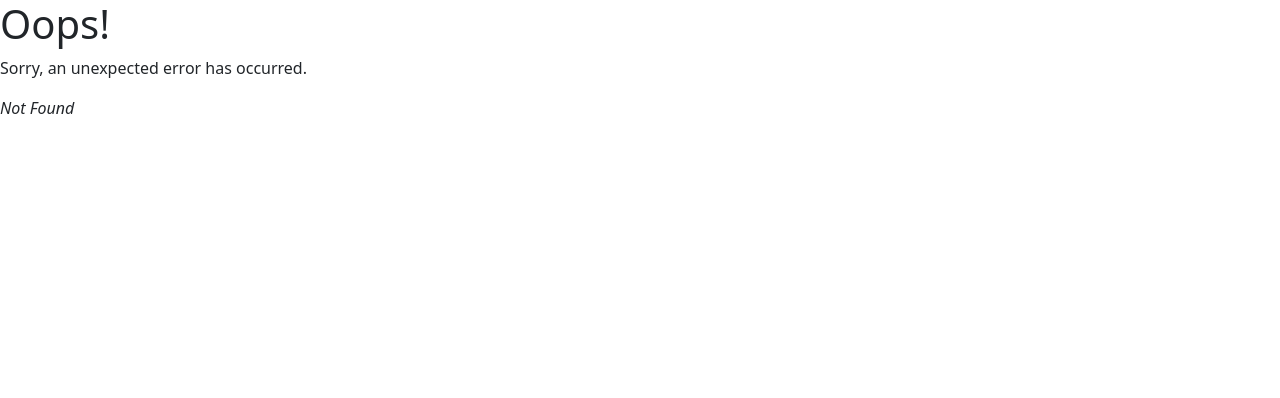
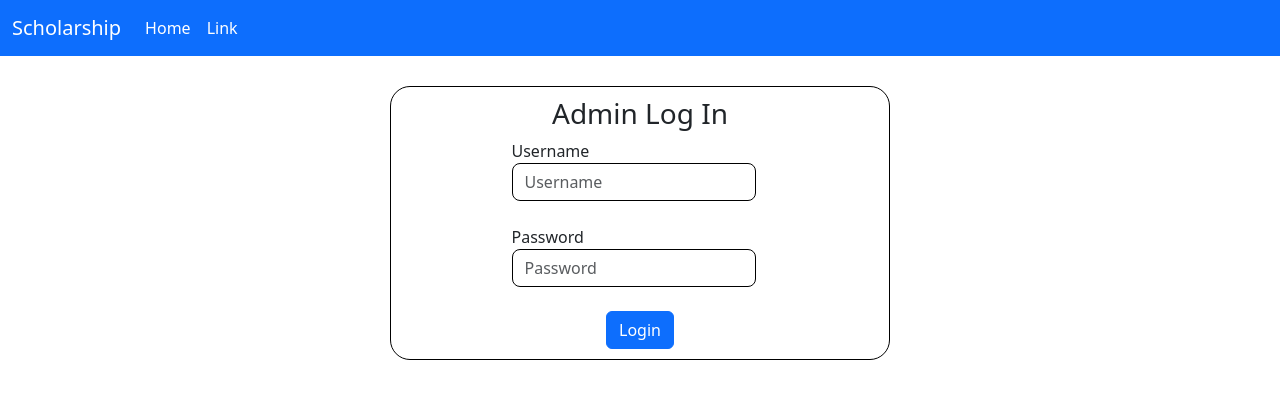
Before and after one commit to akashvaidya23/Student-Scholarship, a React (Vite) app: page /admin/login in a window 1280 px wide. Before the commit this address had no page. Shown: the top 398 px of the page. Built offline with nearby package versions, Linux system fonts and the light colour scheme.

Commit message:
Admin login page added.

```diff
--- /dev/null
+++ b/src/components/Admin/Login/AdminLogin.jsx
@@ -0,0 +1,51 @@
+import { useEffect } from "react";
+import style from "./AdminLogin.module.css";
+import { Button } from "react-bootstrap";
+import Form from "react-bootstrap/Form";
+
+const AdminLogin = () => {
+    useEffect(() => {
+        document.title = "Admin Sign In";
+    }, []);
+
+    const studentLogin = (e) => {
+        e.preventDefault();
+        alert("login");
+    };
+
+    return (
+        <div className={style.main}>
+            <h3>Admin Log In</h3>
+            <form id="studentLogin" onSubmit={studentLogin}>
+                <div>
+                    <label htmlFor="username">Username</label>
+                    <br />
+                    <Form.Control
+                        type="text"
+                        placeholder="Username"
+                        className={style.input}
+                    />
+                </div>
+                <br />
+                <div>
+                    <label htmlFor="password">Password</label>
+                    <br />
+                    <Form.Control
+                        type="password"
+                        placeholder="Password"
+                        className={style.input}
+                    />
+                </div>
+                <br />
+                <div className={style.button}>
+                    <Button type="submit" varient="primary">
+                        Login
+                    </Button>
+                </div>
+                <br />
+            </form>
+        </div>
+    );
+};
+
+export default AdminLogin;
--- /dev/null
+++ b/src/components/Admin/Login/AdminLogin.module.css
@@ -0,0 +1,39 @@
+.main {
+    display: flex;
+    flex-direction: column;
+    flex-wrap: wrap;
+    width: 500px;
+    max-width: 95%;
+    margin-right: auto;
+    margin-left: auto;
+    margin-top: 30px;
+    border: 1px solid black;
+    border-radius: 20px;
+    padding: 10px;
+    justify-content: center;
+    align-items: center;
+}
+
+.button {
+    display: inline-flex;
+    justify-content: center;
+    gap: 10px;
+    width: 100%;
+    text-align: center;
+}
+
+.input {
+    border-color: black;
+    border-radius: 8px;
+    width: 95%;
+    max-width: 100%;
+}
+
+.para {
+    text-align: center;
+    margin-top: 10px;
+}
+
+.link {
+    text-decoration: none;
+}
--- a/src/components/Home/Home.jsx
+++ b/src/components/Home/Home.jsx
@@ -7,13 +7,13 @@ const Home = () => {
     <>
       <h4 className={style.heading}>I AM A</h4>
       <div className={style.home}>
-        <Button as={Link} to={"student/login"} variant="secondary">
+        <Button as={Link} to={"student/login"} variant="outline-primary">
           Student
         </Button>
-        <Button as={Link} to={"teacher/login"} variant="primary">
+        <Button as={Link} to={"teacher/login"} variant="outline-primary">
           Teacher
         </Button>
-        <Button variant="success">Admin</Button>
+        <Button as={Link} to={"admin/login"} variant="outline-primary">Admin</Button>
       </div>
     </>
   );
--- a/src/main.jsx
+++ b/src/main.jsx
@@ -11,6 +11,7 @@ import TeacherLogin from "./components/Teacher/Login/TeacherLogin.jsx";
 import Register from "./components/Student/Register/Register.jsx";
 import Home from "./components/Home/Home.jsx";
 import TeacherRegister from "./components/Teacher/Register/TeacherRegister.jsx";
+import AdminLogin from "./components/Admin/Login/AdminLogin.jsx";
 
 const router = createBrowserRouter([
   {
@@ -38,6 +39,10 @@ const router = createBrowserRouter([
         path: "teacher/register",
         element: <TeacherRegister />,
       },
+      {
+        path: "admin/login",
+        element: <AdminLogin/>
+      }
     ],
   },
 ]);
```
